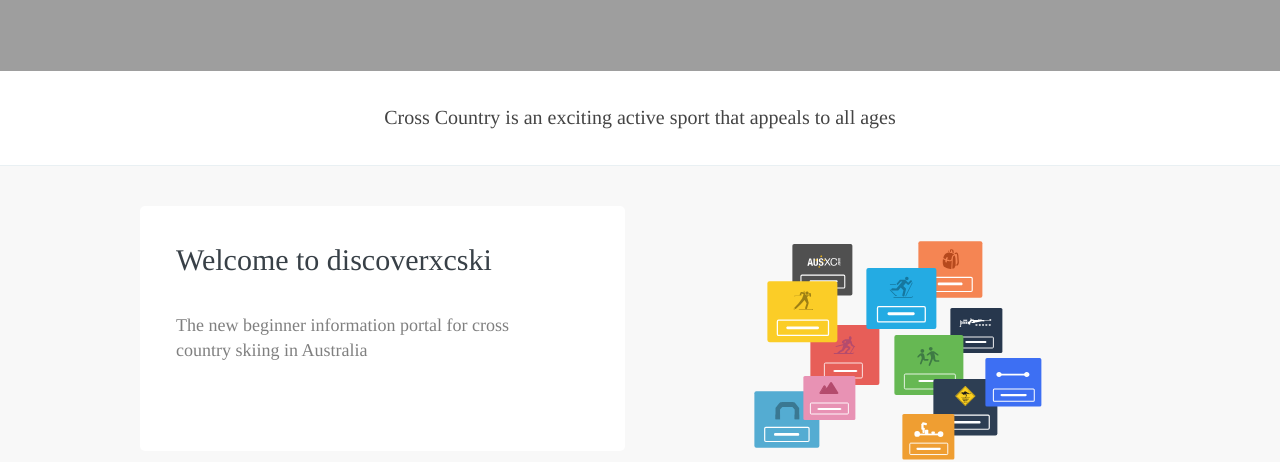
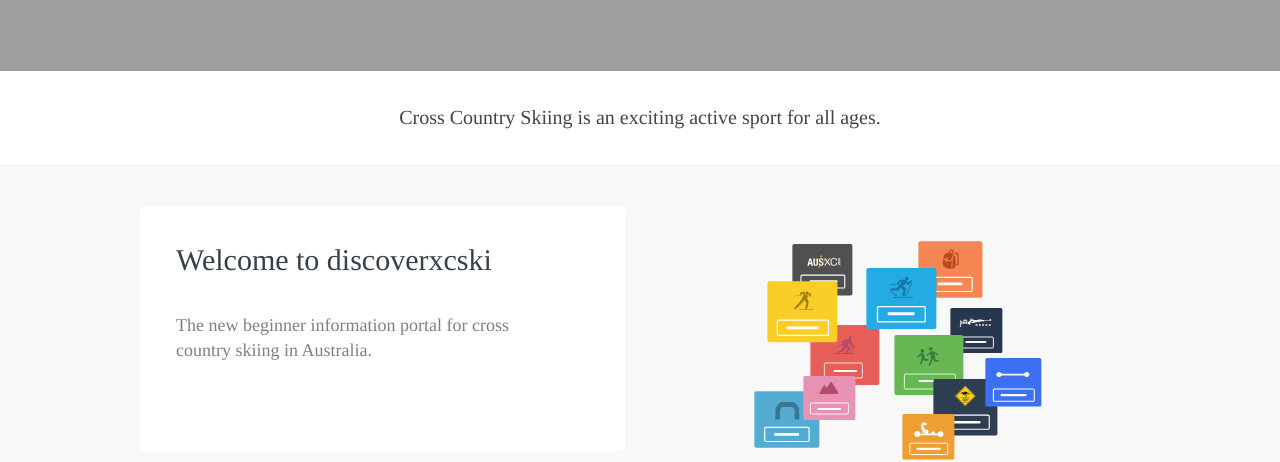
Before and after one commit to robcatto/robcatto.github.io, a Jekyll site: the page index.html, which Jekyll copies as it is, in a window 1280 px wide and 900 px high, scrolled down 816 px. Shown: the part 153-615 px from the top of the window. Built offline with Jekyll 4.4.1, drawn with Linux system fonts in a browser that asks for light colours; some web fonts are replaced; Markdown is read by kramdown in place of the engine named in the settings.

Commit message:
Homepage Commit

```diff
--- a/index.html
+++ b/index.html
@@ -126,7 +126,7 @@
             <div class="page__content">
 
             <section class="homepage__quotearea">
-                <p class="homepage__quotearea--text">Cross Country is an exciting active sport that appeals to all ages</p>
+                <p class="homepage__quotearea--text">Cross Country Skiing is an exciting active sport  for all ages.</p>
             </section>
             <section class="mobile_section section_hasbg" style="background: #F8F8F8; width: 100%;">
             <div class="row">
@@ -139,7 +139,7 @@
                                                 text-align: left;
                                                 ">
                                                 <h1 class="welcome__card">Welcome to discoverxcski</h1>
-                                                <p class="welcome__card--p">The new beginner information portal for cross country skiing in Australia</p>
+                                                <p class="welcome__card--p">The new beginner information portal for cross country skiing in Australia.</p>
 
 
 
```
